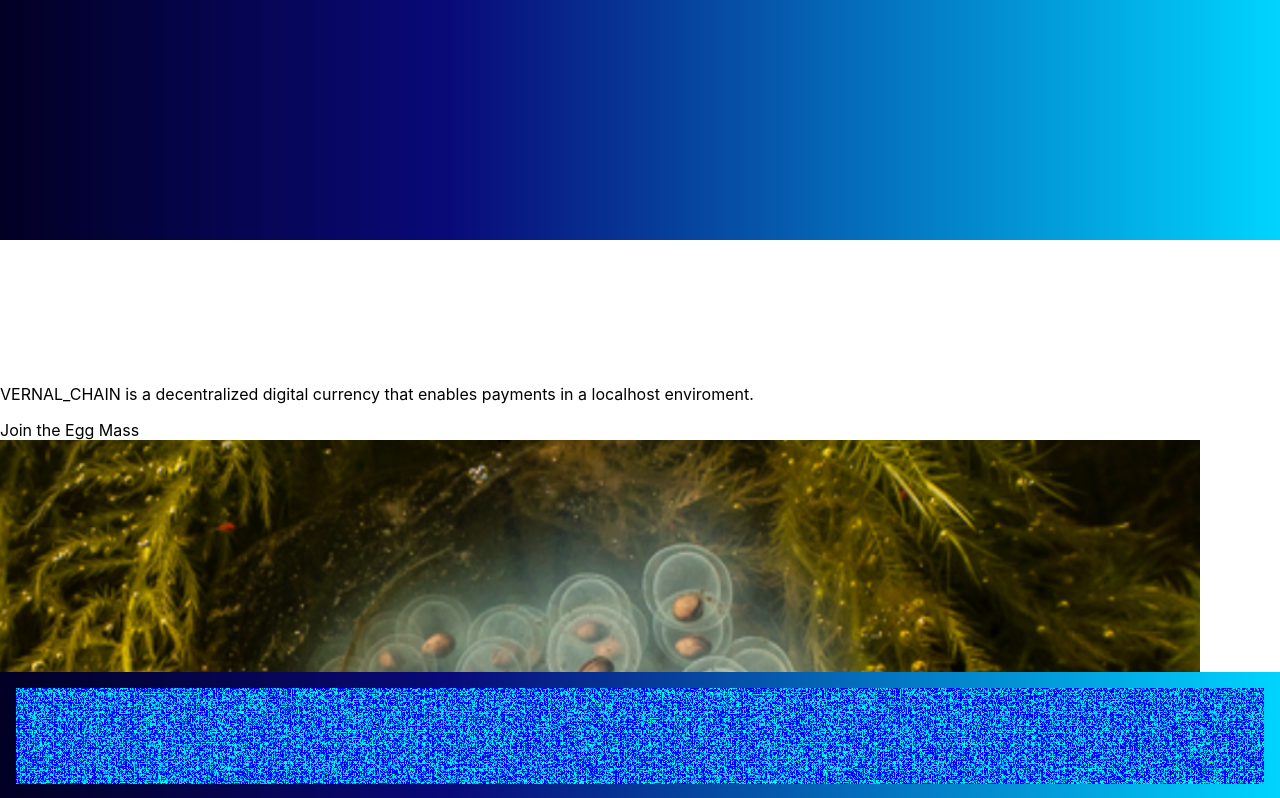
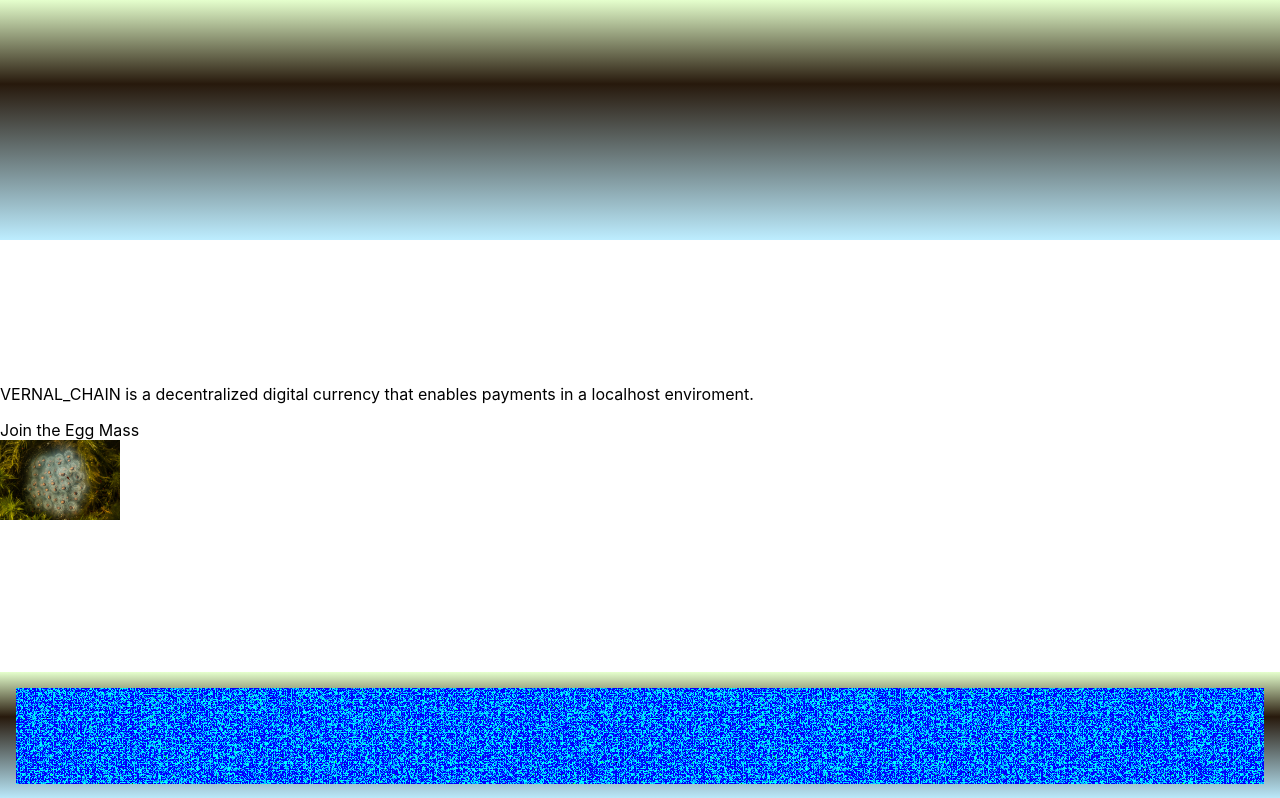
Before and after one commit to AE-0h/PoW_Vernal_Chain, a Next.js app in the folder vernal_Chain/: page / in a window 1280 px wide. Shown: the top 798 px of the page. Built offline with nearby package versions, Linux system fonts and the light colour scheme.

Commit message:
css adjustments

```diff
--- a/vernal_Chain/components/footer.js
+++ b/vernal_Chain/components/footer.js
@@ -1,4 +1,4 @@
-import styles from "../styles/vernalMain.module.css";
+import styles from "/styles/vernalMain.module.css";
 
 const Footer = () => {
   return (
@@ -21,7 +21,7 @@ const Footer = () => {
               width="100%"
               height="100%"
               fill="rgb(115,2,183)"
-              class="bgRect"
+              className="bgRect"
             >
               {" "}
             </rect>{" "}
--- a/vernal_Chain/pages/index.js
+++ b/vernal_Chain/pages/index.js
@@ -36,13 +36,13 @@ export default function Wallet() {
                   </Link>
                 </span>
               </div>
-              <div className="col-lg-4 align-items-center d-flex">
+              <div className="col-lg-4 align-items-right d-flex">
                 <Image
                   src="/images/eggMass.png"
                   alt="vernal egg-mass"
                   className="img-fluid"
-                  width="1200px"
-                  height="800px"
+                  width="120px"
+                  height="80px"
                 />
               </div>
             </div>
--- a/vernal_Chain/styles/vernalMain.module.css
+++ b/vernal_Chain/styles/vernalMain.module.css
@@ -1,16 +1,3 @@
-
-.background {
-  background: rgb(2, 0, 36);
-  background: linear-gradient(
-    180deg,
-    rgb(229, 255, 205) 0%,
-    rgb(39, 25, 12) 35%,
-    rgb(189, 237, 255) 100%
-  );
-  width: 100%;
-  height: 4rem;
-  position: relative;
-}
 
 .landingText {
   max-width: 800px;
@@ -19,7 +6,7 @@
 .github {
   text-decoration: none;
   cursor: pointer;
-  color: aliceblue;
+  color: rgb(54, 146, 227);
 }
 
 .github:after {
@@ -33,7 +20,12 @@
 
 .background {
   background: rgb(2, 0, 36);
-  background: linear-gradient( 90deg, rgba(2, 0, 36, 1) 0%, rgba(9, 9, 121, 1) 35%, rgba(0, 212, 255, 1) 100%);
+  background: linear-gradient(
+    180deg,
+    rgb(229, 255, 205) 0%,
+    rgb(39, 25, 12) 35%,
+    rgb(189, 237, 255) 100%
+  );
   width: 100%;
   height: 15rem;
   position: relative;
@@ -50,7 +42,12 @@
   width: 100%;
   left: 0;
   background: rgb(2, 0, 36);
-  background: linear-gradient( 90deg, rgba(2, 0, 36, 1) 0%, rgba(9, 9, 121, 1) 35%, rgba(0, 212, 255, 1) 100%);
+  background: linear-gradient(
+    180deg,
+    rgb(229, 255, 205) 0%,
+    rgb(39, 25, 12) 35%,
+    rgb(189, 237, 255) 100%
+  );
   height: 8rem;
   color: white;
   text-align: center;
```
